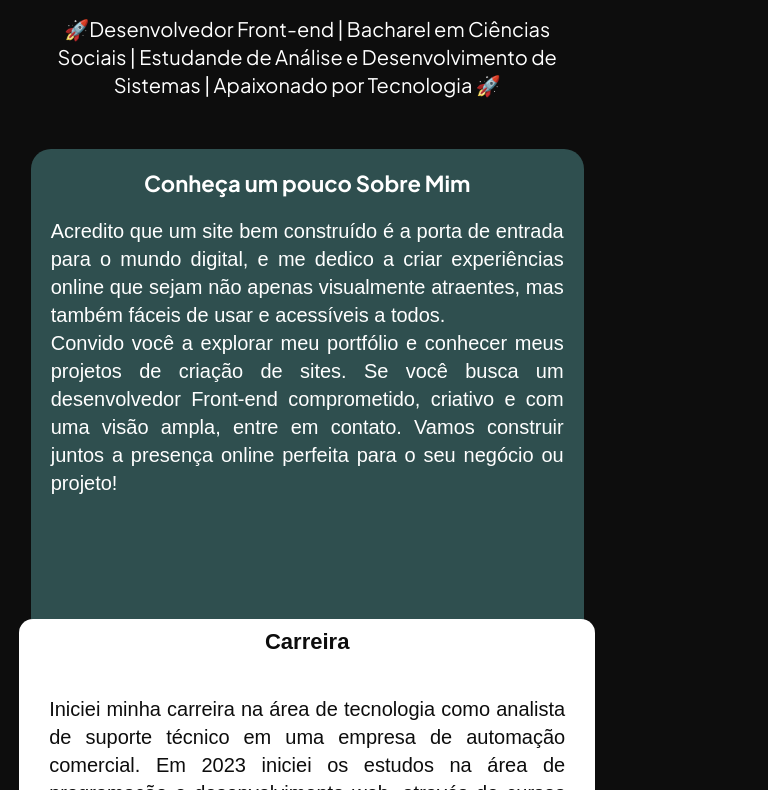
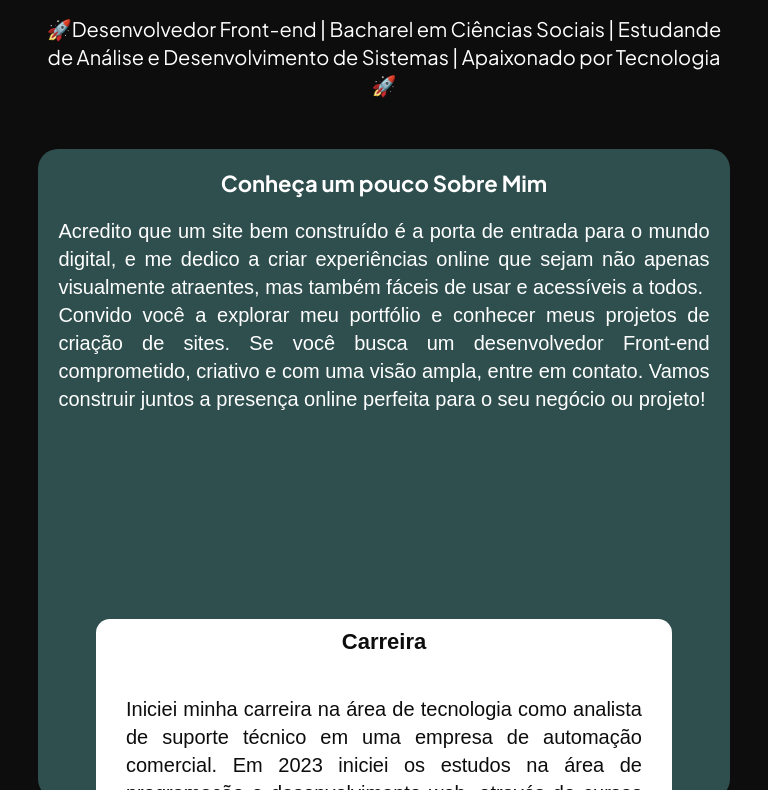
Before and after one commit to etivaldosouza/meuportfolio, a plain HTML site: page index.html in a window 768 px wide. Shown: the part 318-1108 px from the top of the page. Drawn offline with Linux system fonts and the light colour scheme; a web font is replaced by a local one.

Commit message:
Update media-query.css

```diff
--- a/estilos/media-query.css
+++ b/estilos/media-query.css
@@ -13,9 +13,7 @@ grandes telas: acima de 1200px
 
 @media screen and (min-width: 768px) and (max-width: 992px){
 
-    .conteudo{
-        width: 80%;
-    }
+
     .conteudo-principal-titulo{
         font-size: 35px;
     }
```
